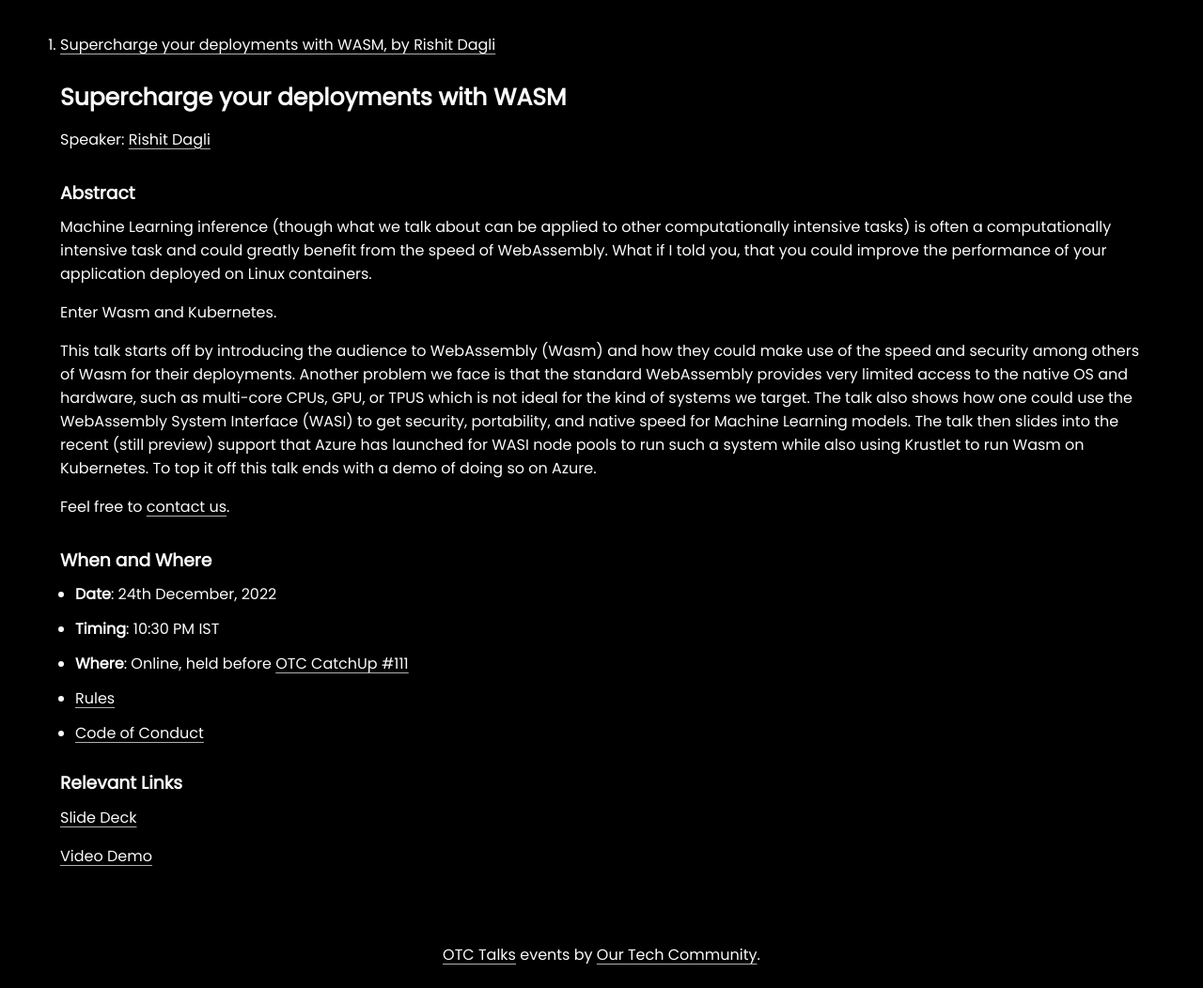
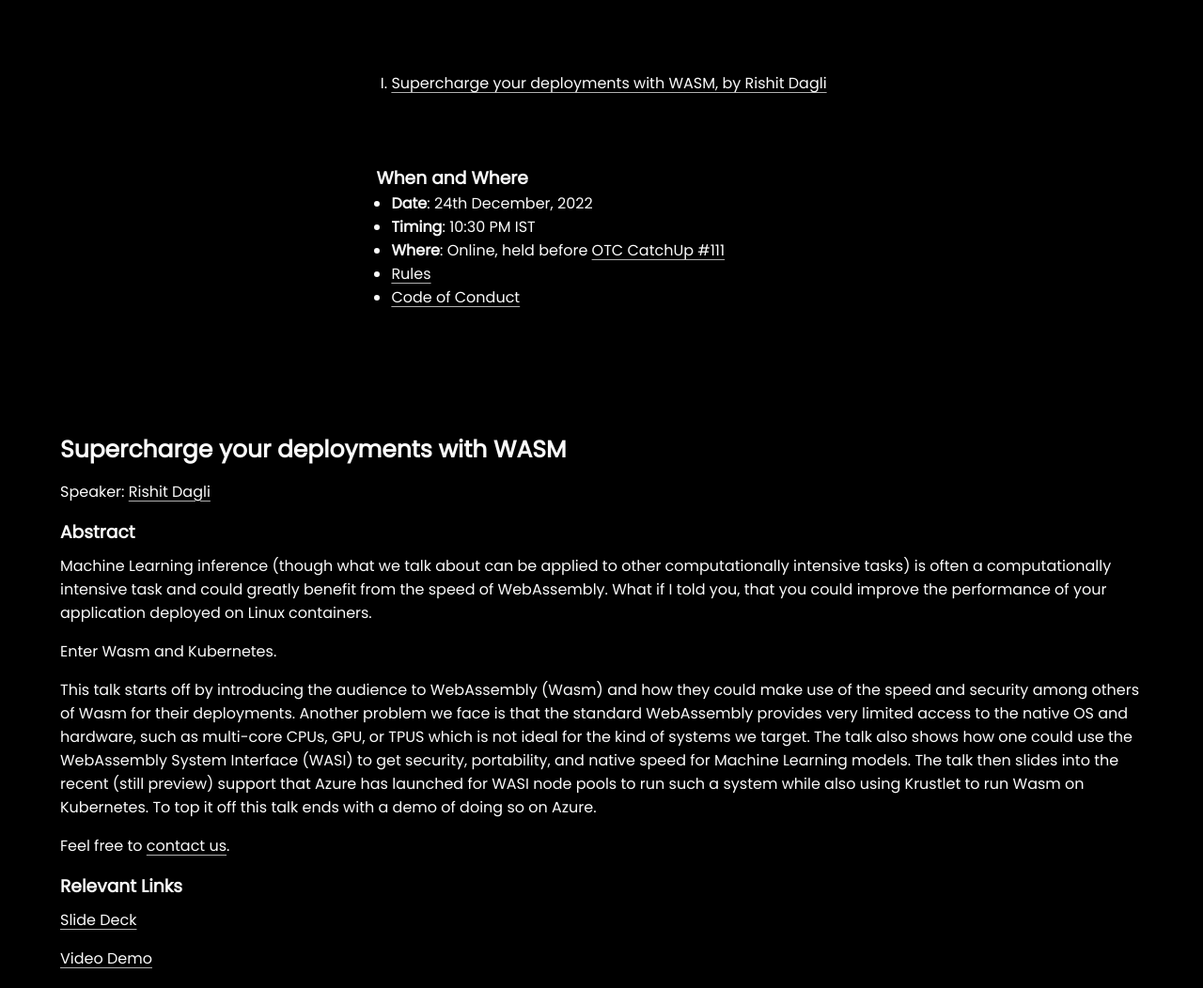
Before and after one commit to OurTechCommunity/talks, a plain HTML site: page 1.html in a window 1280 px wide. Shown: the part 302-1354 px from the top of the page at 94% size. Drawn offline with Linux system fonts and the light colour scheme; a web font is replaced by a local one.

Commit message:
:lipstick: ui: refactor struct for multiple talks

```diff
--- a/1.html
+++ b/1.html
@@ -109,8 +109,8 @@
 
 		<h1>OTC Talks #1</h1>
 
-		<main id="main-content">
-			<ol>
+		<section id="talks-details">
+			<ol id="talks-list">
 				<li>
 					<a href="#talk-1"
 						>Supercharge your deployments with WASM, by Rishit
@@ -118,51 +118,8 @@
 					>
 				</li>
 			</ol>
-			<h2 id="talk-1">Supercharge your deployments with WASM</h2>
-			<p>
-				Speaker:
-				<a
-					href="https://twitter.com/rishit_dagli"
-					target="_blank"
-					rel="noreferrer"
-					>Rishit Dagli</a
-				>
-			</p>
-			<h3 id="about">Abstract</h3>
-			<p>
-				Machine Learning inference (though what we talk about can be
-				applied to other computationally intensive tasks) is often a
-				computationally intensive task and could greatly benefit from
-				the speed of WebAssembly. What if I told you, that you could
-				improve the performance of your application deployed on Linux
-				containers.
-			</p>
-			<p>Enter Wasm and Kubernetes.</p>
-			<p>
-				This talk starts off by introducing the audience to WebAssembly
-				(Wasm) and how they could make use of the speed and security
-				among others of Wasm for their deployments. Another problem we
-				face is that the standard WebAssembly provides very limited
-				access to the native OS and hardware, such as multi-core CPUs,
-				GPU, or TPUS which is not ideal for the kind of systems we
-				target. The talk also shows how one could use the WebAssembly
-				System Interface (WASI) to get security, portability, and native
-				speed for Machine Learning models. The talk then slides into the
-				recent (still preview) support that Azure has launched for WASI
-				node pools to run such a system while also using Krustlet to run
-				Wasm on Kubernetes. To top it off this talk ends with a demo of
-				doing so on Azure.
-			</p>
-			<p>
-				Feel free to
-				<a
-					href="https://links.ourtech.community"
-					target="_blank"
-					rel="noreferrer"
-					>contact us</a
-				>.
-			</p>
 
+			<div>
 				<h3 id="when-where">When and Where</h3>
 				<ul>
 					<li><b>Date</b>: 24th December, 2022</li>
@@ -186,6 +143,56 @@
 						>
 					</li>
 				</ul>
+			</div>
+		</section>
+
+		<main id="main-content">
+			<section id="talk-1" class="talk-section">
+				<h2>Supercharge your deployments with WASM</h2>
+				<p>
+					Speaker:
+					<a
+						href="https://twitter.com/rishit_dagli"
+						target="_blank"
+						rel="noreferrer"
+						>Rishit Dagli</a
+					>
+				</p>
+				<h3 id="about">Abstract</h3>
+				<p>
+					Machine Learning inference (though what we talk about can be
+					applied to other computationally intensive tasks) is often a
+					computationally intensive task and could greatly benefit
+					from the speed of WebAssembly. What if I told you, that you
+					could improve the performance of your application deployed
+					on Linux containers.
+				</p>
+				<p>Enter Wasm and Kubernetes.</p>
+				<p>
+					This talk starts off by introducing the audience to
+					WebAssembly (Wasm) and how they could make use of the speed
+					and security among others of Wasm for their deployments.
+					Another problem we face is that the standard WebAssembly
+					provides very limited access to the native OS and hardware,
+					such as multi-core CPUs, GPU, or TPUS which is not ideal for
+					the kind of systems we target. The talk also shows how one
+					could use the WebAssembly System Interface (WASI) to get
+					security, portability, and native speed for Machine Learning
+					models. The talk then slides into the recent (still preview)
+					support that Azure has launched for WASI node pools to run
+					such a system while also using Krustlet to run Wasm on
+					Kubernetes. To top it off this talk ends with a demo of
+					doing so on Azure.
+				</p>
+				<p>
+					Feel free to
+					<a
+						href="https://links.ourtech.community"
+						target="_blank"
+						rel="noreferrer"
+						>contact us</a
+					>.
+				</p>
 
 				<h3 id="relevant-links">Relevant Links</h3>
 				<p>
@@ -204,6 +211,7 @@
 						>Video Demo</a
 					>
 				</p>
+			</section>
 		</main>
 
 		<footer>
--- a/static/css/style.css
+++ b/static/css/style.css
@@ -23,14 +23,6 @@
 	display: flex;
 	flex-direction: column;
 	align-items: center;
-}
-
-.left-align {
-	align-items: flex-start;
-}
-
-.full-width {
-	width: 100%;
 }
 
 header {
@@ -178,7 +170,8 @@
 	width: 50%;
 }
 
-ul {
+ul,
+ol {
 	margin-left: 1em;
 }
 
@@ -255,6 +248,24 @@
 		filter: blur(1px);
 		opacity: 0.6;
 	}
+}
+
+#talks-details {
+	display: flex;
+	align-items: flex-start;
+	justify-content: space-evenly;
+	flex-direction: column;
+	min-height: 50vh;
+	margin: 0 2rem;
+}
+
+#talks-list {
+	line-height: 1.5;
+	list-style-type: upper-roman;
+}
+
+.talk-section h2 {
+	text-align: left;
 }
 
 @media screen and (max-width: 1200px) {
```
Also changed, not shown: index.html (+3 -3 lines). Lines whose indentation alone changed are shown as unchanged.
